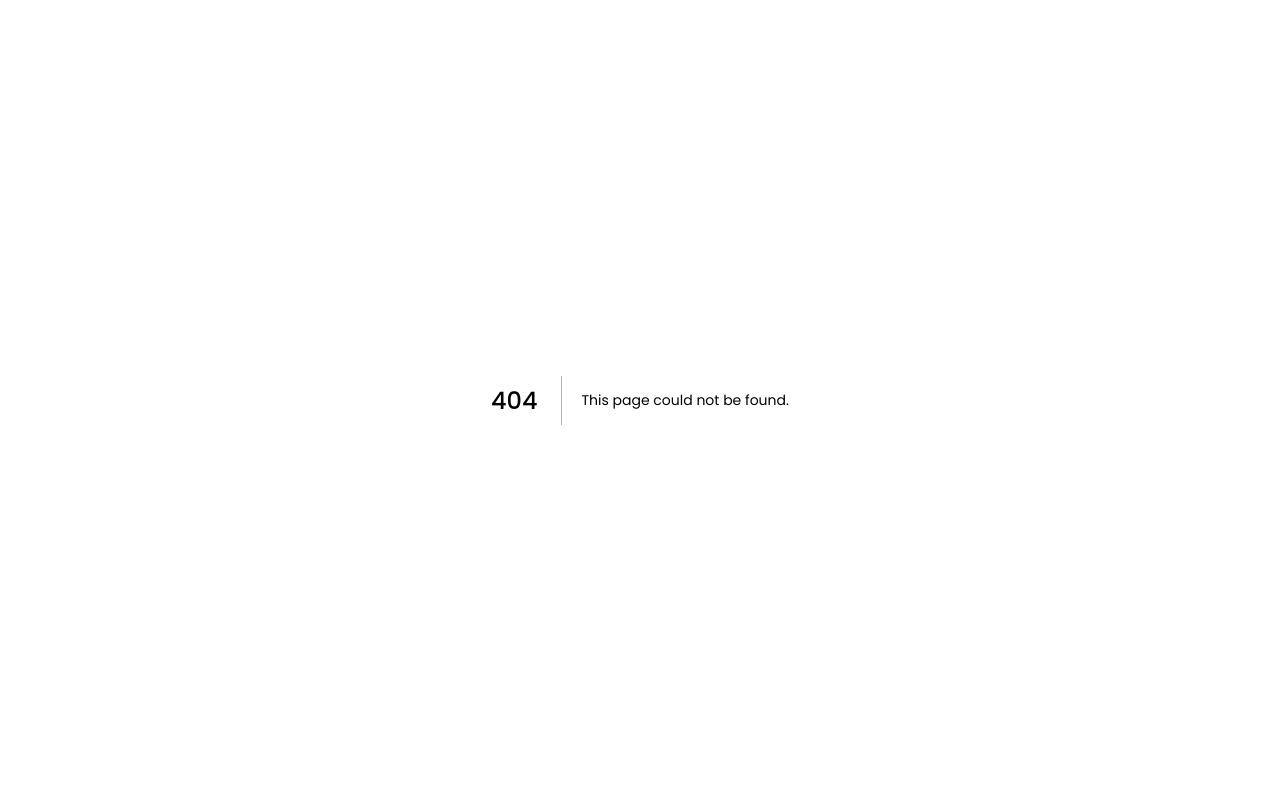
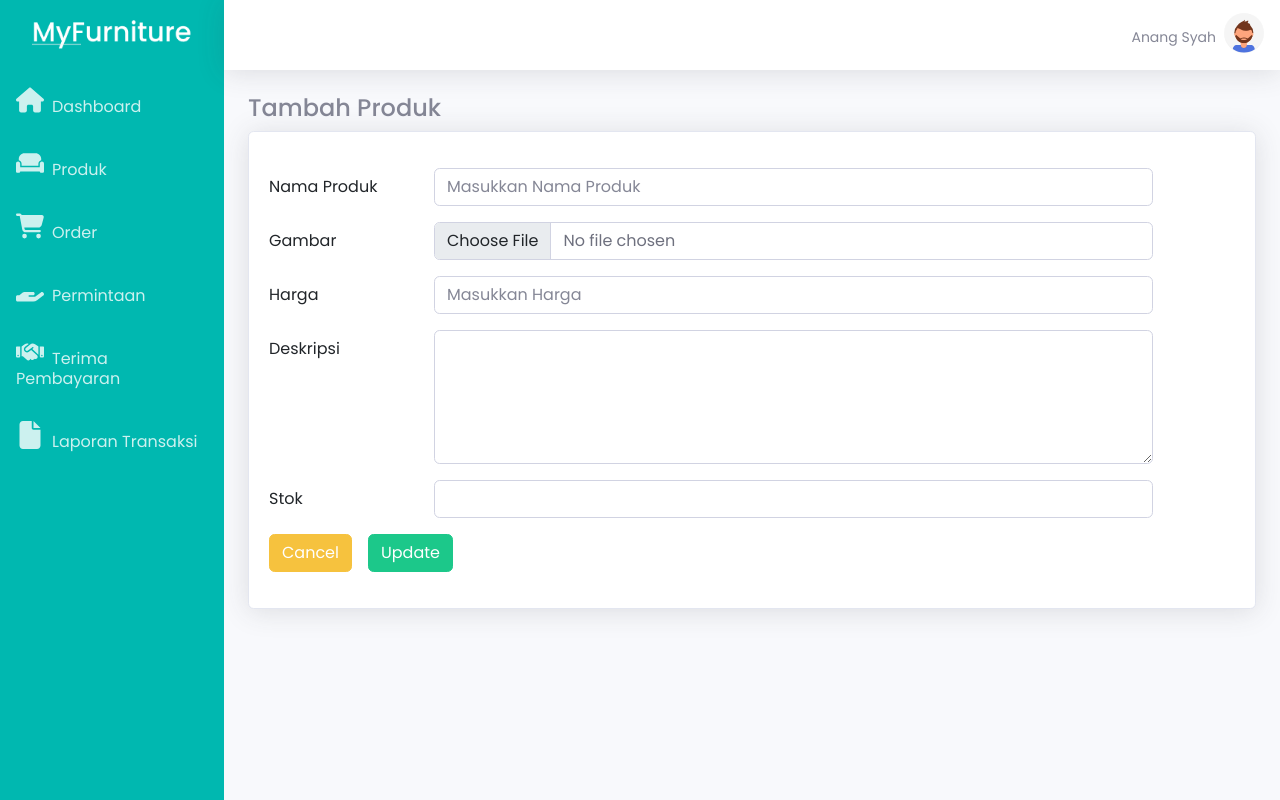
Before and after one commit to Anang20/myFurniiture-Frontend, a Next.js app: page /dashboard/produk/tambah_produk in a window 1280 px wide. Before the commit this address had no page. Built offline with nearby package versions, Linux system fonts and the light colour scheme.

Commit message:
FEAT: menambahkan halaman edit & tambah produk

```diff
--- /dev/null
+++ b/pages/dashboard/produk/tambah_produk.js
@@ -0,0 +1,70 @@
+import NavbarAdmin from "../../components/navbar_admin";
+import SidebarAdmin from "../../components/sidebar_admin";
+
+const TambahProduk = () => {
+    return (
+        <>
+        <div id="wrapper">
+            <SidebarAdmin/>
+            <div id="content-wrapper" className="d-flex flex-column">
+                <div id="content">
+                <NavbarAdmin/>
+                <div className="container-fluid">
+                    <h4 className="text-gray-600">Tambah Produk</h4>
+                    <div className="card shadow">
+                        <div className="card-body">
+
+                            <form method="POST">
+                                <div className="row mb-3">
+                                    <div className="col-sm-9">
+                                        <input type="hidden" className="form-control" name="id_produk" required readOnly/>
+                                    </div>
+                                </div>
+                                <div className="row mb-3">
+                                    <label htmlFor="nama_produk" className="col-sm-2 col-form-label">Nama Produk</label>
+                                    <div className="col-sm-9">
+                                        <input type="text" className="form-control" name="nama_produk" placeholder="Masukkan Nama Produk" required/>
+                                    </div>
+                                </div>
+                                <div className="row mb-3">
+                                    <label htmlFor="gambar" className="col-sm-2 col-form-label">Gambar</label>
+                                    <div className="col-sm-9">
+                                        <input type="file" className="form-control" name="gambar" required/>
+                                    </div>
+                                </div>
+                                <div className="row mb-3">
+                                    <label htmlFor="harga" className="col-sm-2 col-form-label">Harga</label>
+                                    <div className="col-sm-9">
+                                        <input type="number" className="form-control" name="harga" placeholder="Masukkan Harga" required/>
+                                    </div>
+                                </div>
+                                <div className="row mb-3">
+                                    <label htmlFor="deskripsi" className="col-sm-2 col-form-label">Deskripsi</label>
+                                    <div className="col-sm-9">
+                                    <textarea name="deskripsi" className="form-control" cols={30} rows={5} required></textarea>
+                                    </div>
+                                </div>
+                                <div className="row mb-3">
+                                    <label htmlFor="stok" className="col-sm-2 col-form-label">Stok</label>
+                                    <div className="col-sm-9">
+                                        <input type="stok" className="form-control" name="stok" required/>
+                                    </div>
+                                </div>
+                                <div className="row mb-3">
+                                    <div className="col-sm-5">
+                                        <a href="#" className="btn btn-warning mr-3">Cancel</a>
+                                        <button type="submit" className="btn btn-success">Update</button>
+                                    </div>
+                                </div>
+                            </form>
+
+                        </div>
+                    </div>
+                </div>
+            </div>
+        </div>
+    </div>
+    </>
+    )
+}
+export default TambahProduk;
```
Also changed, not shown: pages/dashboard/produk/edit_produk.js (added, +70 -0 lines).
